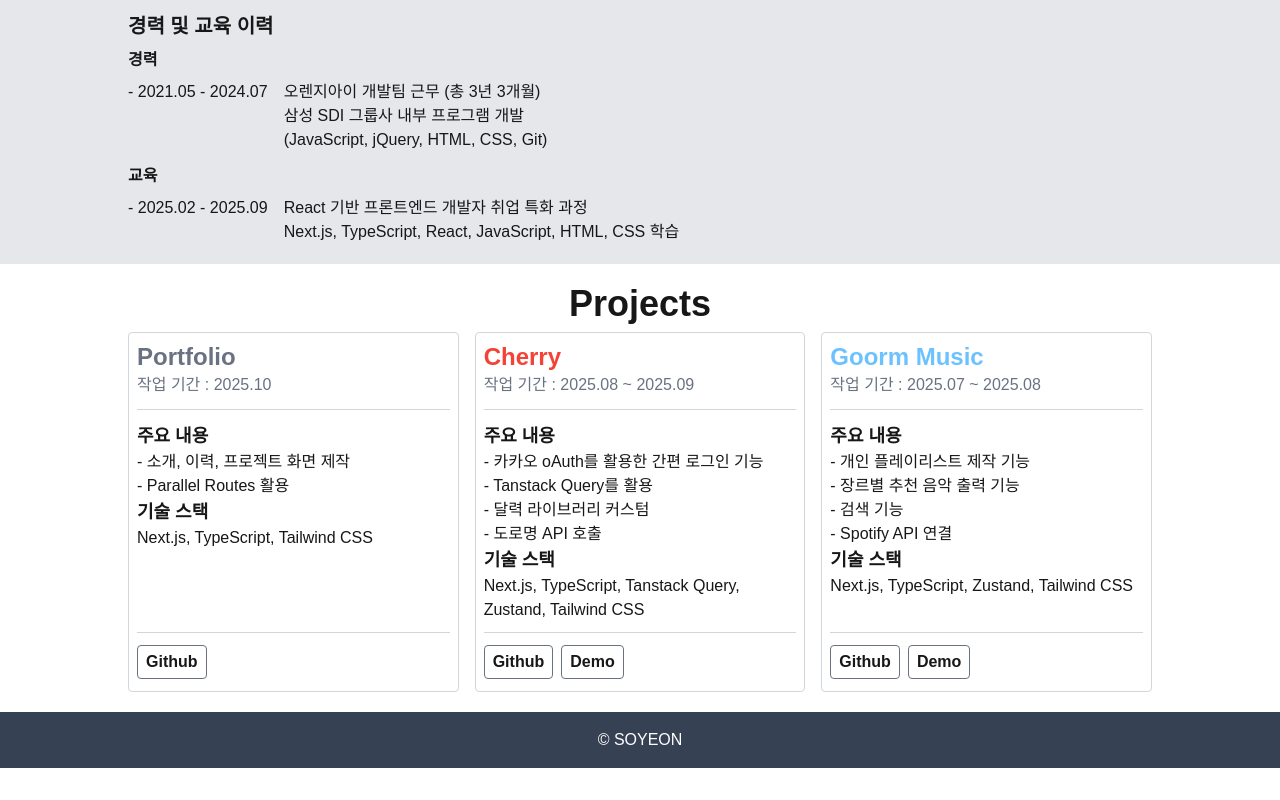
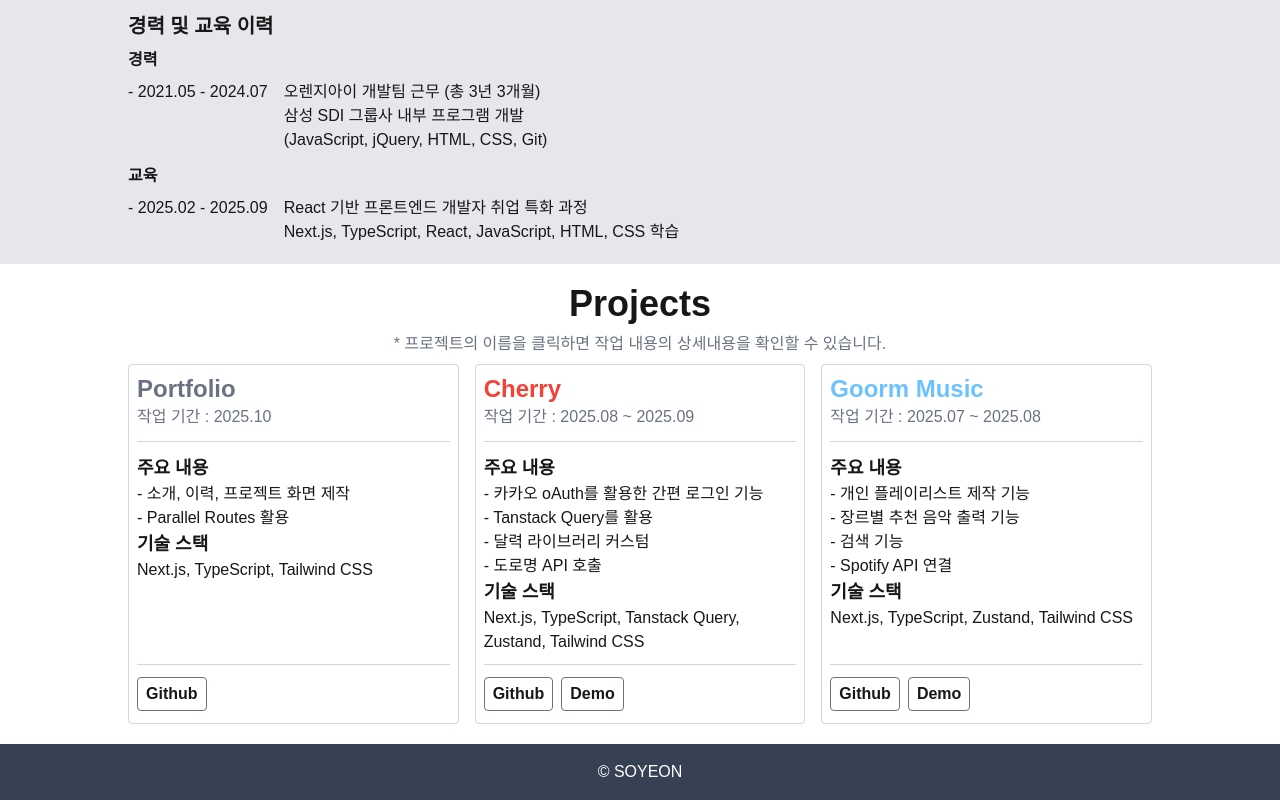
Before and after one commit to soyeon0116/my_portfolio, a Next.js app: page / in a window 1280 px wide. Shown: the part 1060-1860 px from the top of the page. Before the commit the page ends 1828 px from the top, so only its background shows below. Built offline with nearby package versions, Linux system fonts and the light colour scheme.

Commit message:
style : 프로젝트 설명 추가

```diff
--- a/src/domains/common/components/projects/Projects.tsx
+++ b/src/domains/common/components/projects/Projects.tsx
@@ -6,6 +6,10 @@ export default function Projects() {
     <div id='projects'>
       <section>
         <h1 className='text-4xl font-black text-center mb-2'>Projects</h1>
+        <p className='text-center mb-2 text-gray-500'>
+          * 프로젝트의 이름을 클릭하면 작업 내용의 상세내용을 확인할 수
+          있습니다.
+        </p>
         <div className='grid grid-cols-1 md:grid-cols-2 lg:grid-cols-3 gap-4 '>
           {projectList.map((project) => (
             <ProjectCard key={project.id} {...project} />
```
